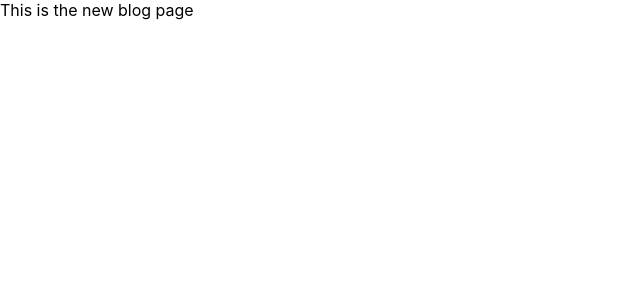
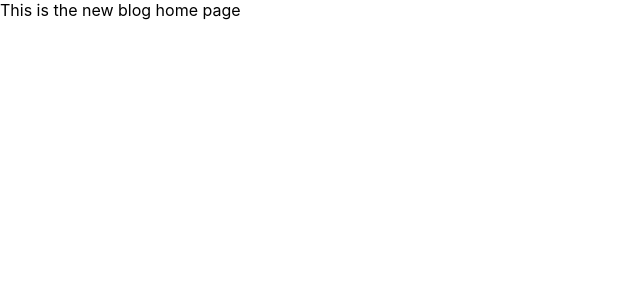
Before and after one commit to ahmedisshere/codercity, a Next.js app: page /blog in a window 1280 px wide. Shown: the top 300 px of the page, without its empty margins (0-640 px from the left). Built offline with nearby package versions, Linux system fonts and the light colour scheme.

Commit message:
basic routing

```diff
--- a/pages/blog.js
+++ b/pages/blog.js
@@ -3,7 +3,7 @@ import React from 'react'
 const Blog = () => {
   return (
 
-    <div>This is the new blog page</div>
+    <div>This is the new blog home page</div>
 
   )
 }
```
Also changed, not shown: pages/blogpost/[slug].js (added, +12 -0 lines).
